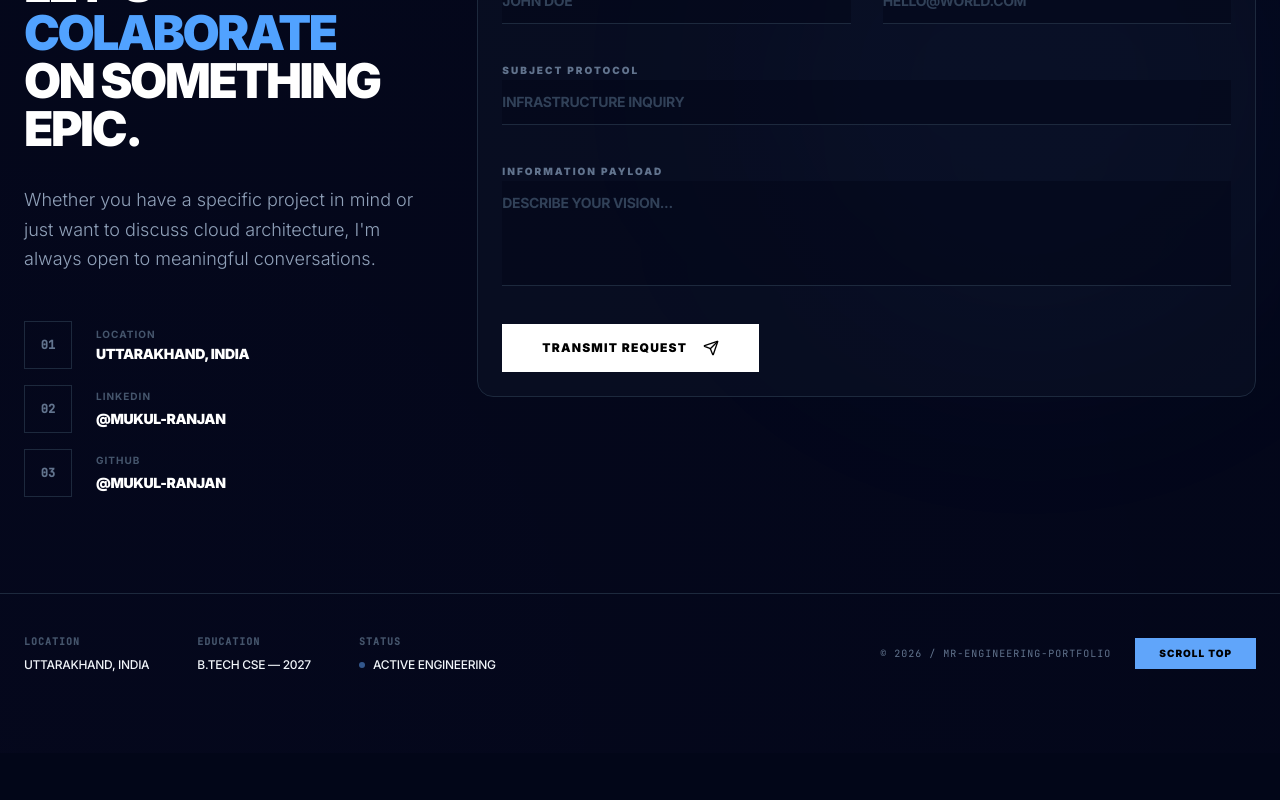
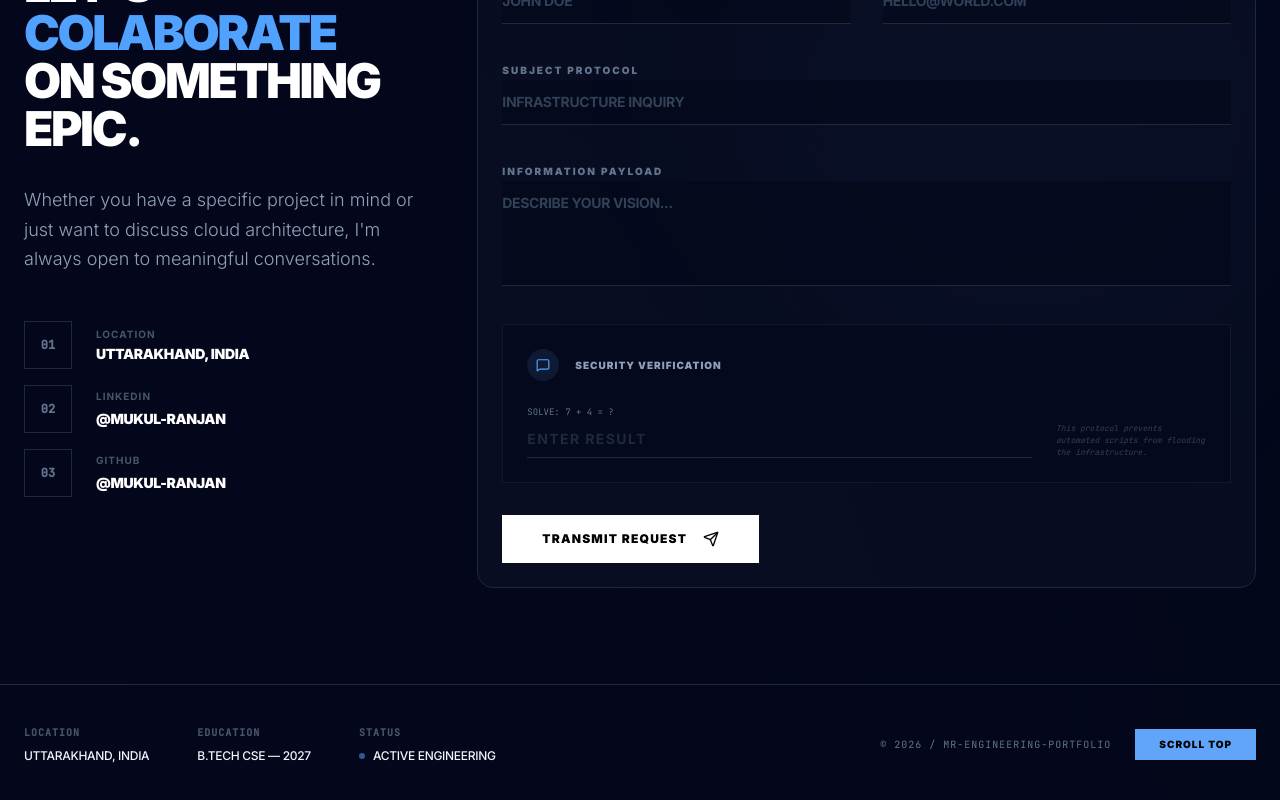
Before and after one commit to mukulranjan3990/mukul-ranjan-portfolio, a React (Vite) app: page / in a window 1280 px wide. Shown: the part 5540-6340 px from the top of the page. Before the commit the page ends 6293 px from the top, so only its background shows below. Built offline with nearby package versions, Linux system fonts and the light colour scheme.

Commit message:
update the contact and the server

```diff
--- a/server.ts
+++ b/server.ts
@@ -1,5 +1,6 @@
 import express from "express";
 import path from "path";
+import fs from "fs";
 import { createServer as createViteServer } from "vite";
 import nodemailer from "nodemailer";
 import * as dotenv from "dotenv";
@@ -7,11 +8,11 @@ import { rateLimit } from "express-rate-limit";
 
 dotenv.config();
 
-// Rate limiter for contact form: max 3 requests per IP per hour
+// email box new update - Rate limiter for contact form: max 2 requests per 15 minutes per IP
 const contactLimiter = rateLimit({
-  windowMs: 60 * 60 * 1000, // 1 hour
-  max: 3,
-  message: { error: "Too many requests from this IP, please try again after an hour" },
+  windowMs: 15 * 60 * 1000,
+  max: 2,
+  message: { error: "Security Alert: Too many requests. Please try again in 15 minutes." },
   standardHeaders: true,
   legacyHeaders: false,
 });
@@ -30,17 +31,26 @@ async function startServer() {
   });
 
   // API Routes
+  // email box new update - Added security route check
   app.get("/api/health", (req, res) => {
     res.json({ status: "ok" });
   });
 
+  // email box new update - Applied stricter rate limiter, honeypot, and CAPTCHA validation
   app.post("/api/contact", contactLimiter, async (req, res) => {
-    const { name, email, subject, message, _honeypot } = req.body;
+    const { name, email, subject, message, _honeypot, captchaNum1, captchaNum2, captchaAnswer } = req.body;
 
-    // Honeypot check: If this hidden field is filled, it's likely a bot
+    // email box new update - Honeypot check: If this hidden field is filled, it's likely a bot
     if (_honeypot) {
-      console.warn("Honeypot triggered by request from:", req.ip);
-      return res.status(403).json({ error: "Spam detected" });
+      console.warn("Security Alert: Honeypot triggered by request from:", req.ip);
+      return res.status(403).json({ error: "Spam behavior detected. Access denied." });
+    }
+
+    // email box new update - CAPTCHA Verification
+    const expectedAnswer = parseInt(captchaNum1) + parseInt(captchaNum2);
+    if (parseInt(captchaAnswer) !== expectedAnswer) {
+      console.warn("Security Alert: Failed CAPTCHA from:", req.ip);
+      return res.status(400).json({ error: "Security Check Failed: Incorrect math answer." });
     }
 
     if (!name || !email || !message) {
@@ -89,7 +99,20 @@ async function startServer() {
         appType: "spa",
       });
       app.use(vite.middlewares);
-      console.log("Vite middleware loaded");
+
+      // Explicitly serve index.html for SPA fallback in development
+      app.get("*", async (req, res, next) => {
+        const url = req.originalUrl;
+        try {
+          const templatePath = path.resolve(process.cwd(), "index.html");
+          let template = fs.readFileSync(templatePath, "utf-8");
+          template = await vite.transformIndexHtml(url, template);
+          res.status(200).set({ "Content-Type": "text/html" }).end(template);
+        } catch (e) {
+          next(e);
+        }
+      });
+      console.log("Vite middleware and fallback loaded");
     } catch (e) {
       console.error("Failed to load Vite middleware:", e);
     }
--- a/src/components/Contact.tsx
+++ b/src/components/Contact.tsx
@@ -8,11 +8,25 @@ const Contact = () => {
     email: "",
     subject: "",
     message: "",
-    _honeypot: "" // Honeypot field
+    _honeypot: "", // email box new update - Honeypot field to trap bots
+    captchaAnswer: "", // email box new update - Captcha answer field
+    captchaNum1: 0, // email box new update - Server-side verification helper
+    captchaNum2: 0  // email box new update - Server-side verification helper
   });
   const [status, setStatus] = useState<"idle" | "loading" | "success" | "error">("idle");
   const [errorMessage, setErrorMessage] = useState("");
   const [errors, setErrors] = useState<Record<string, string>>({});
+
+  // email box new update - Generate random math captcha
+  const generateCaptcha = () => {
+    const n1 = Math.floor(Math.random() * 9) + 1;
+    const n2 = Math.floor(Math.random() * 9) + 1;
+    setFormData(prev => ({ ...prev, captchaNum1: n1, captchaNum2: n2, captchaAnswer: "" }));
+  };
+
+  React.useEffect(() => {
+    generateCaptcha();
+  }, []);
 
   const validateForm = () => {
     const newErrors: Record<string, string> = {};
@@ -34,6 +48,10 @@ const Contact = () => {
       newErrors.message = "Message must be at least 10 characters";
     }
 
+    if (!formData.captchaAnswer) {
+      newErrors.captchaAnswer = "Security check required";
+    }
+
     setErrors(newErrors);
     return Object.keys(newErrors).length === 0;
   };
@@ -49,6 +67,7 @@ const Contact = () => {
     setErrorMessage("");
 
     try {
+      // email box new update - Sending secure payload
       const response = await fetch("/api/contact", {
         method: "POST",
         headers: { "Content-Type": "application/json" },
@@ -59,11 +78,13 @@ const Contact = () => {
 
       if (response.ok) {
         setStatus("success");
-        setFormData({ name: "", email: "", subject: "", message: "", _honeypot: "" });
+        setFormData({ name: "", email: "", subject: "", message: "", _honeypot: "", captchaAnswer: "", captchaNum1: 0, captchaNum2: 0 });
+        generateCaptcha();
         setTimeout(() => setStatus("idle"), 5000);
       } else {
         setStatus("error");
         setErrorMessage(data.error || "Something went wrong. Please try again.");
+        generateCaptcha(); // email box new update - Reset captcha on failure
       }
     } catch (err) {
       setStatus("error");
@@ -168,7 +189,7 @@ const Contact = () => {
               )}
 
               <form onSubmit={handleSubmit} className="space-y-8">
-                {/* Honeypot field - visually hidden */}
+                {/* email box new update - Honeypot field - visually hidden to protect against spam bots */}
                 <div style={{ display: 'none' }} aria-hidden="true">
                   <input
                     type="text"
@@ -233,6 +254,34 @@ const Contact = () => {
                   {errors.message && <p className="text-[9px] font-mono text-red-500 uppercase font-bold">{errors.message}</p>}
                 </div>
 
+                {/* email box new update - Math CAPTCHA Security Section */}
+                <div className="bg-slate-950/30 border border-slate-800/50 p-6 space-y-4">
+                  <div className="flex items-center gap-4">
+                    <div className="w-8 h-8 rounded-full bg-brand/10 flex items-center justify-center text-brand">
+                      <MessageSquare size={14} />
+                    </div>
+                    <p className="text-[10px] font-black uppercase tracking-widest text-slate-400">Security Verification</p>
+                  </div>
+
+                  <div className="flex flex-col md:flex-row md:items-end gap-6">
+                    <div className="flex-1 space-y-3">
+                      <label className="text-[9px] font-mono text-slate-500 uppercase">Solve: {formData.captchaNum1} + {formData.captchaNum2} = ?</label>
+                      <input
+                        type="number"
+                        name="captchaAnswer"
+                        value={formData.captchaAnswer}
+                        onChange={handleChange}
+                        placeholder="ENTER RESULT"
+                        className={`w-full bg-transparent border-b ${errors.captchaAnswer ? 'border-red-500/50' : 'border-slate-800'} focus:border-brand px-0 py-2 text-sm focus:outline-none transition-colors text-white uppercase font-bold tracking-widest placeholder:text-slate-800`}
+                      />
+                    </div>
+                    <div className="text-[8px] text-slate-700 font-mono italic max-w-[150px]">
+                      This protocol prevents automated scripts from flooding the infrastructure.
+                    </div>
+                  </div>
+                  {errors.captchaAnswer && <p className="text-[9px] font-mono text-red-500 uppercase font-bold">{errors.captchaAnswer}</p>}
+                </div>
+
                 {status === "error" && (
                   <p className="text-red-500 text-[10px] font-mono font-bold uppercase tracking-widest">{errorMessage}</p>
                 )}
```
